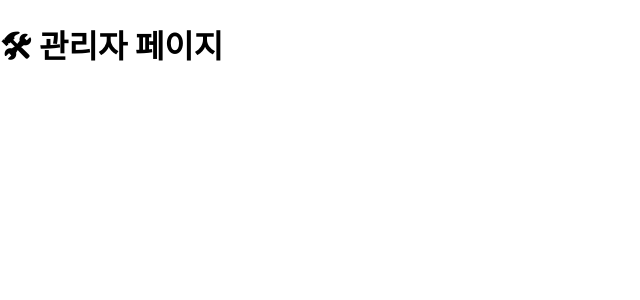
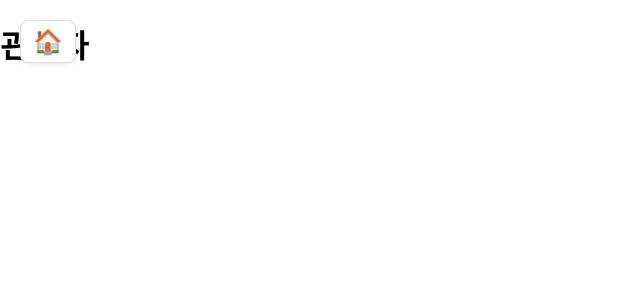
Before and after one commit to ok-jam/kt-aivle-mini5, a React (Create React App) app in the folder frontend/: page /admin in a window 1280 px wide. Shown: the top 300 px of the page, without its empty margins (0-640 px from the left). Built offline with nearby package versions, Linux system fonts and the light colour scheme.

Commit message:
각 페이지 home버튼

```diff
--- /dev/null
+++ b/frontend/src/components/HomeButton.js
@@ -0,0 +1,23 @@
+import { Link } from 'react-router-dom';
+
+const homeButtonStyle = {
+  position: 'fixed',
+  top: '20px',
+  left: '20px',
+  fontSize: '24px',
+  textDecoration: 'none',
+  backgroundColor: '#fff',
+  padding: '6px 12px',
+  borderRadius: '8px',
+  border: '1px solid #ddd',
+  boxShadow: '0 1px 4px rgba(0,0,0,0.1)',
+  zIndex: 1000,
+};
+
+export default function HomeButton() {
+  return (
+    <Link to="/" style={homeButtonStyle}>
+      🏠
+    </Link>
+  );
+}
--- a/frontend/src/pages/Admin.js
+++ b/frontend/src/pages/Admin.js
@@ -1 +1,9 @@
-export default function Admin() { return <h1>🛠 관리자 페이지</h1>; }
+import HomeButton from '../components/HomeButton';
+export default function Admin() {
+  return (
+    <div>
+      <HomeButton />
+      <h1>관리자</h1>
+    </div>
+  );
+}
--- a/frontend/src/pages/AuthorList.js
+++ b/frontend/src/pages/AuthorList.js
@@ -1 +1,9 @@
-export default function AuthorList() { return <h1>👥 작가 목록</h1>; }
+import HomeButton from '../components/HomeButton';
+export default function AuthorList() {
+  return (
+    <div>
+      <HomeButton />
+      <h1>작가 목록</h1>
+    </div>
+  );
+}
--- a/frontend/src/pages/AuthorRegister.js
+++ b/frontend/src/pages/AuthorRegister.js
@@ -1 +1,10 @@
-export default function AuthorRegister() { return <h1>✍ 작가 등록</h1>; }
+import HomeButton from '../components/HomeButton';
+
+export default function AuthorRegister() {
+  return (
+    <div>
+      <HomeButton />
+      <h1>작가 등록</h1>
+    </div>
+  );
+}
--- a/frontend/src/pages/BookList.js
+++ b/frontend/src/pages/BookList.js
@@ -1 +1,9 @@
-export default function BookList() { return <h1>📚 도서 목록</h1>; }
+import HomeButton from '../components/HomeButton';
+export default function BookList() {
+  return (
+    <div>
+      <HomeButton />
+      <h1>도서 목록 </h1>
+    </div>
+  );
+}
--- a/frontend/src/pages/BookWrite.js
+++ b/frontend/src/pages/BookWrite.js
@@ -1 +1,9 @@
-export default function BookWrite() { return <h1>📝 책 작성</h1>; }
+import HomeButton from '../components/HomeButton';
+export default function BookWrite() {
+  return (
+    <div>
+      <HomeButton />
+      <h1>✍ 책 작성</h1>
+    </div>
+  );
+}
--- a/frontend/src/pages/MyPage.js
+++ b/frontend/src/pages/MyPage.js
@@ -1 +1,9 @@
-export default function MyPage() { return <h1>💳 마이 페이지</h1>; }
+import HomeButton from '../components/HomeButton';
+export default function MyPage() {
+  return (
+    <div>
+      <HomeButton />
+      <h1> 마이 페이지</h1>
+    </div>
+  );
+}
--- a/frontend/src/pages/Subscribe.js
+++ b/frontend/src/pages/Subscribe.js
@@ -1 +1,9 @@
-export default function Subscribe() { return <h1>💳 구독자 페이지</h1>; }
+import HomeButton from '../components/HomeButton';
+export default function Subscribe() {
+  return (
+    <div>
+      <HomeButton />
+      <h1>구독자 페이지</h1>
+    </div>
+  );
+}
```
